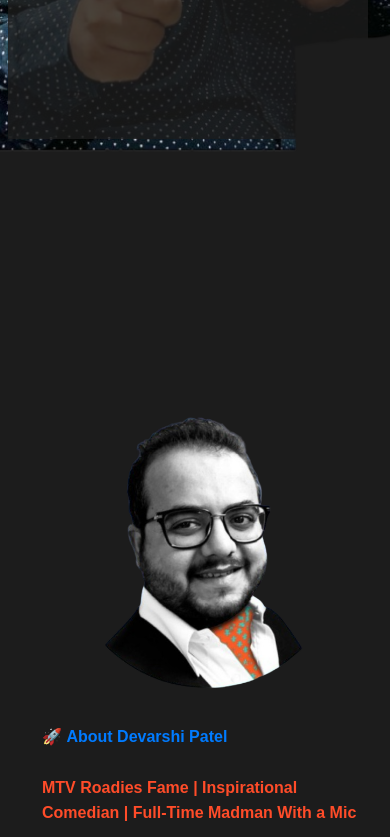
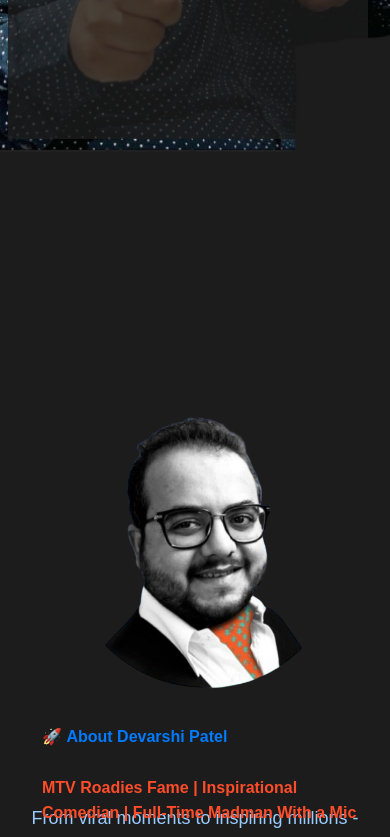
Before and after one commit to AshishProject7878/react-prototype, a React (Vite) app: page / in a window 390 px wide. Shown: the part 688-1525 px from the top of the page. Built offline with nearby package versions, Linux system fonts and the light colour scheme; a web font is replaced by a local one.

Commit message:
changes 164

```diff
--- a/src/assets/about.css
+++ b/src/assets/about.css
@@ -42,8 +42,6 @@
     align-items: center !important;
   }
 
-  #about{
-    margin-bottom: -380%;
-    height: 50vh !important;
-  }
+  /* #about{
+  } */
 }
--- a/src/components/About.jsx
+++ b/src/components/About.jsx
@@ -38,7 +38,8 @@ const About = () => {
   }, []);
 
   return (
-    <div id="about" className="min-h-[310dvh] w-screen">
+    // min-h-[310dvh]
+    <div id="about" className=" w-screen">
       <div className="relative mb-8 mt-36 flex flex-col items-center gap-5 something-1">
         <AnimatedTitle1
           title="Know Me"
```
